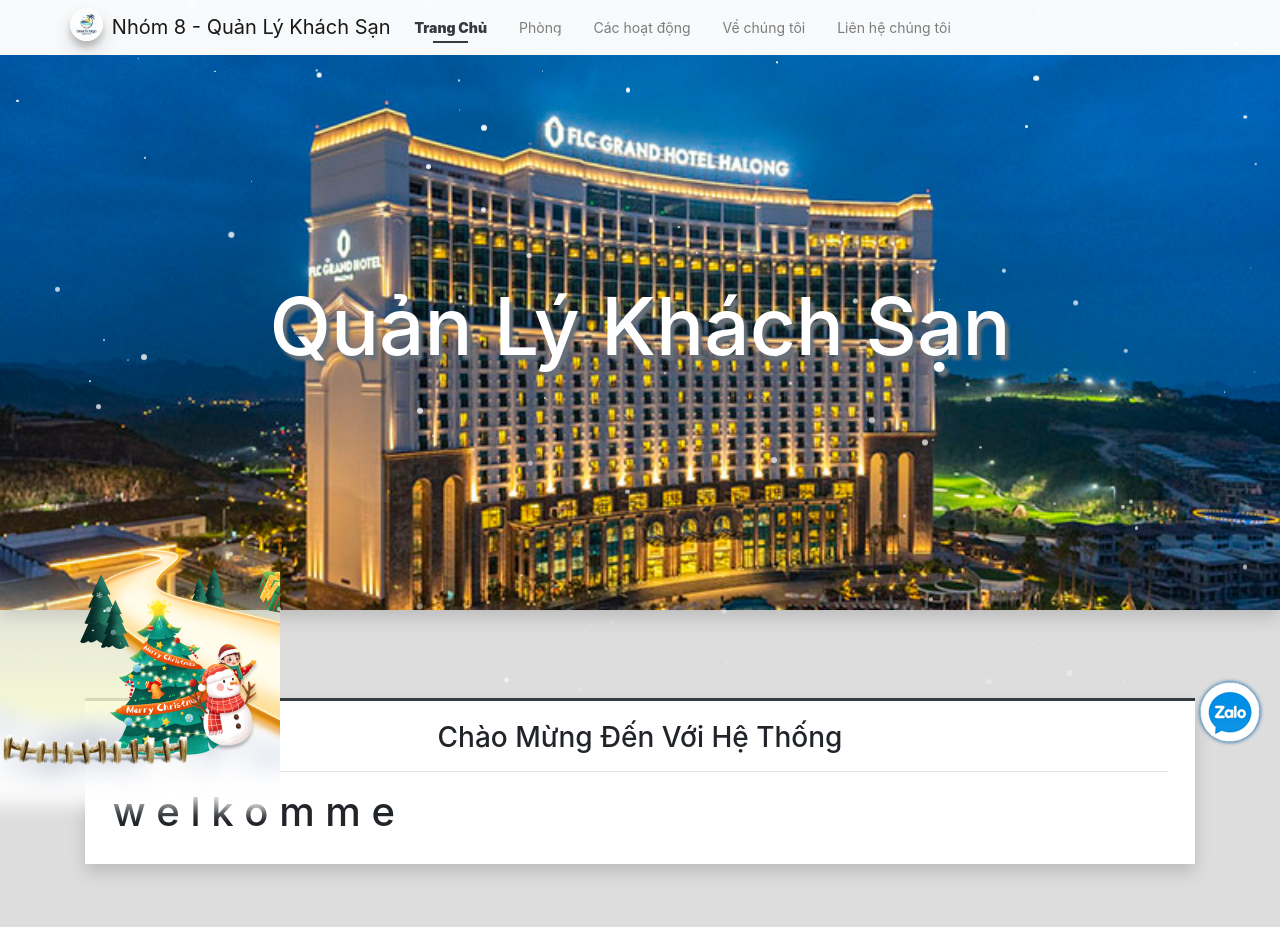
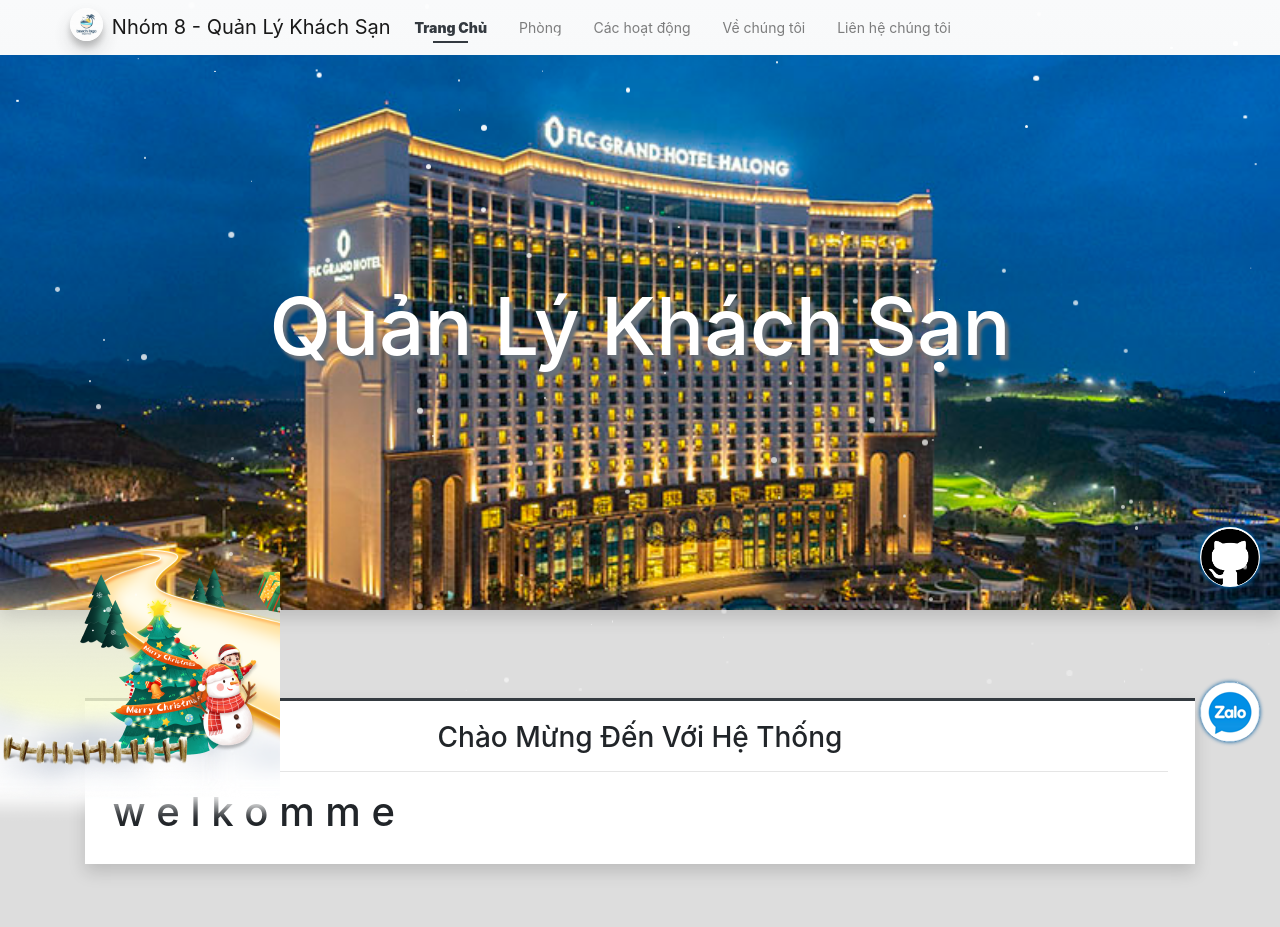
Before and after one commit to PhamSang1210/QLKS-PHP, a PHP site: page /orms/ in a window 1280 px wide. Shown: the part 33-960 px from the top of the page. Run offline with PHP 8.4, Linux system fonts and the light colour scheme; data comes from the database, SQL or seed files in the repository; some libraries are stand-ins or nearby versions.

Commit message:
PlugIn GIT:PSANG1210

```diff
--- a/index.php
+++ b/index.php
@@ -123,9 +123,6 @@
     }
   }
 
-  /*.zalo-chat-widget {*/
-  /*    left: 0!important;*/
-  /*}*/
   .zalome {
     position: fixed;
     bottom: 15px;
@@ -223,16 +220,135 @@
     animation: glowing 1500ms infinite;
 
   }
+
+  /* icon git */
+  @media (max-width: 576px) {
+    .fb-customerchat {
+      display: none;
+    }
+  }
+
+  .git {
+    position: fixed;
+    top: 550px;
+    bottom: 20px;
+    right: 10px;
+    margin: 10px;
+    width: 60px;
+    height: 60px;
+    border-radius: 50%;
+    -moz-border-radius: 50%;
+    -webkit-border-radius: 50%;
+    background-color: #004A7F;
+    color: #FFFFFF;
+    cursor: pointer;
+    display: inline-block;
+    font-family: Arial;
+    font-size: 20px;
+    padding: -10px -10px;
+    text-align: center;
+    text-decoration: none;
+  }
+
+  @-webkit-keyframes glowing {
+    0% {
+      background-color: #004A7F;
+      -webkit-box-shadow: 0 0 3px #004A7F;
+    }
+
+    50% {
+      background-color: #0094FF;
+      -webkit-box-shadow: 0 0 10px #0094FF;
+    }
+
+    100% {
+      background-color: #004A7F;
+      -webkit-box-shadow: 0 0 3px #004A7F;
+    }
+  }
+
+  @-moz-keyframes glowing {
+    0% {
+      background-color: #004A7F;
+      -moz-box-shadow: 0 0 3px #004A7F;
+    }
+
+    50% {
+      background-color: #0094FF;
+      -moz-box-shadow: 0 0 10px #0094FF;
+    }
+
+    100% {
+      background-color: #004A7F;
+      -moz-box-shadow: 0 0 3px #004A7F;
+    }
+  }
+
+  @-o-keyframes glowing {
+    0% {
+      background-color: #004A7F;
+      box-shadow: 0 0 3px #004A7F;
+    }
+
+    50% {
+      background-color: #0094FF;
+      box-shadow: 0 0 10px #0094FF;
+    }
+
+    100% {
+      background-color: #004A7F;
+      box-shadow: 0 0 3px #004A7F;
+    }
+  }
+
+  @keyframes glowing {
+    0% {
+      background-color: #004A7F;
+      box-shadow: 0 0 3px #004A7F;
+    }
+
+    50% {
+      background-color: #0094FF;
+      box-shadow: 0 0 10px #0094FF;
+    }
+
+    100% {
+      background-color: #004A7F;
+      box-shadow: 0 0 3px #004A7F;
+    }
+  }
+
+  .git {
+    z-index: 2;
+    -webkit-animation: glowing 1500ms infinite;
+    -moz-animation: glowing 1500ms infinite;
+    -o-animation: glowing 1500ms infinite;
+    animation: glowing 1500ms infinite;
+
+  }
 </style>
 <?php require_once('inc/header.php') ?>
 
 <body class="layout-top-nav layout-fixed layout-navbar-fixed" style="height: auto;">
   <!-- Zalo 16:43p 16/12/2023 -->
-  <div class='zalome'><a href='http://zaloapp.com/qr/p/10635hpfjgklo' target='_blank'>
+  <div class='zalome'>
+    <a href='https://github.com/PhamSang1210/QLKS-PHP' target='_blank'>
       <img alt='icon zalo' src='uploads/icon/icon-zalo.png' />
-    </a></div>
+    </a>
+
+    <!-- GIT -->
+    <div class="git">
+      <div class='git'><a href='https://github.com/PhamSang1210/QLKS-PHP' target='_blank'>
+          <img style="width: 100%;
+    height: 100%;
+    border-radius: 50%;" alt='icon github' src='uploads/icon/git.png' />
+        </a>
+      </div>
+    </div>
+  </div>
+
+
   <!-- end -->
-
   <!-- Fall snow -->
   <div class="snow-container"></div>
   <div style="height: 200vh;">
```
Also changed, not shown: uploads/icon/git.png (added).
